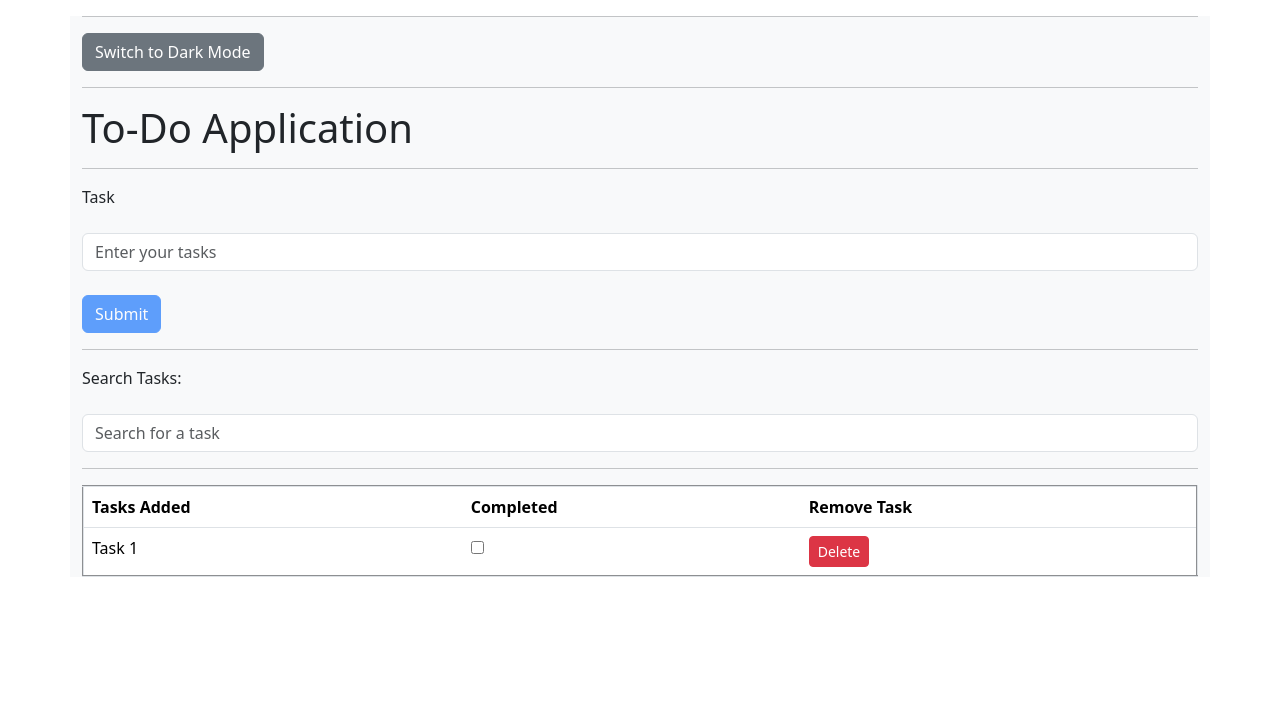
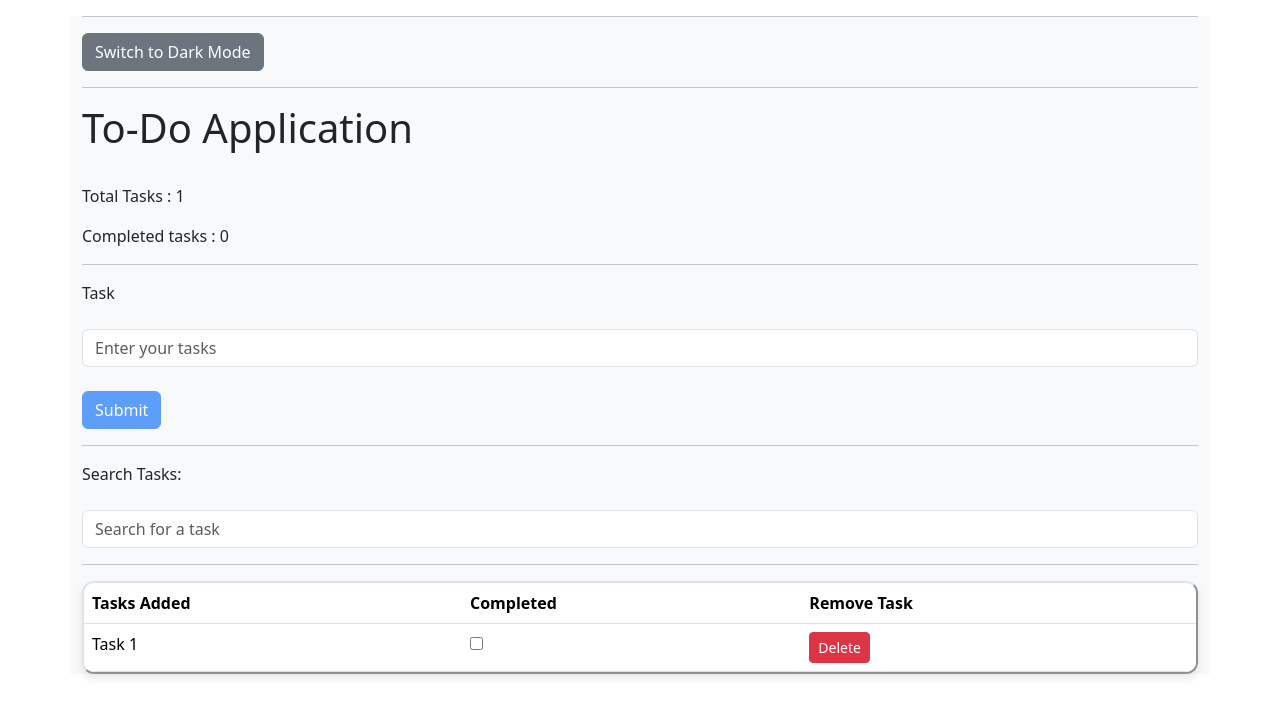
Before and after one commit to ArulKumaran25/Todo-App, an Angular app: page / in a window 1280 px wide. Shown: the top 716 px of the page. Built offline with nearby package versions, Linux system fonts and the light colour scheme.

Commit message:
Tasks count functionalities added

```diff
--- a/src/app/todolist/todolist.component.css
+++ b/src/app/todolist/todolist.component.css
@@ -11,3 +11,14 @@
     color: white;
     transition: 0.3s ease-in;
 }
+
+.table{
+    border-collapse: separate;
+    border-spacing: 0;
+    border-radius: 12px;
+    overflow: hidden;
+    width: 100%;
+    box-shadow: 0 4px 8px rgba(0, 0, 0, 0.1);
+    margin-bottom: 40px;
+
+}
--- a/src/app/todolist/todolist.component.html
+++ b/src/app/todolist/todolist.component.html
@@ -12,6 +12,10 @@
   <form (ngSubmit)="onSubmit(taskForm)" #taskForm="ngForm">
 
       <h1>To-Do Application</h1>
+      <br>
+
+      <p>Total Tasks : {{totalTasks}}</p>
+      <p>Completed tasks : {{completedTasks}}</p>
 
       <hr>
 
--- a/src/app/todolist/todolist.component.ts
+++ b/src/app/todolist/todolist.component.ts
@@ -59,4 +59,12 @@ export class TodolistComponent {
     }
   }
 
+  get totalTasks(){
+    return this.taskArray.length;
+  }
+
+  get completedTasks(){
+    return this.taskArray.filter(task=>task.isCompleted).length;
+  }
+
 }
```
